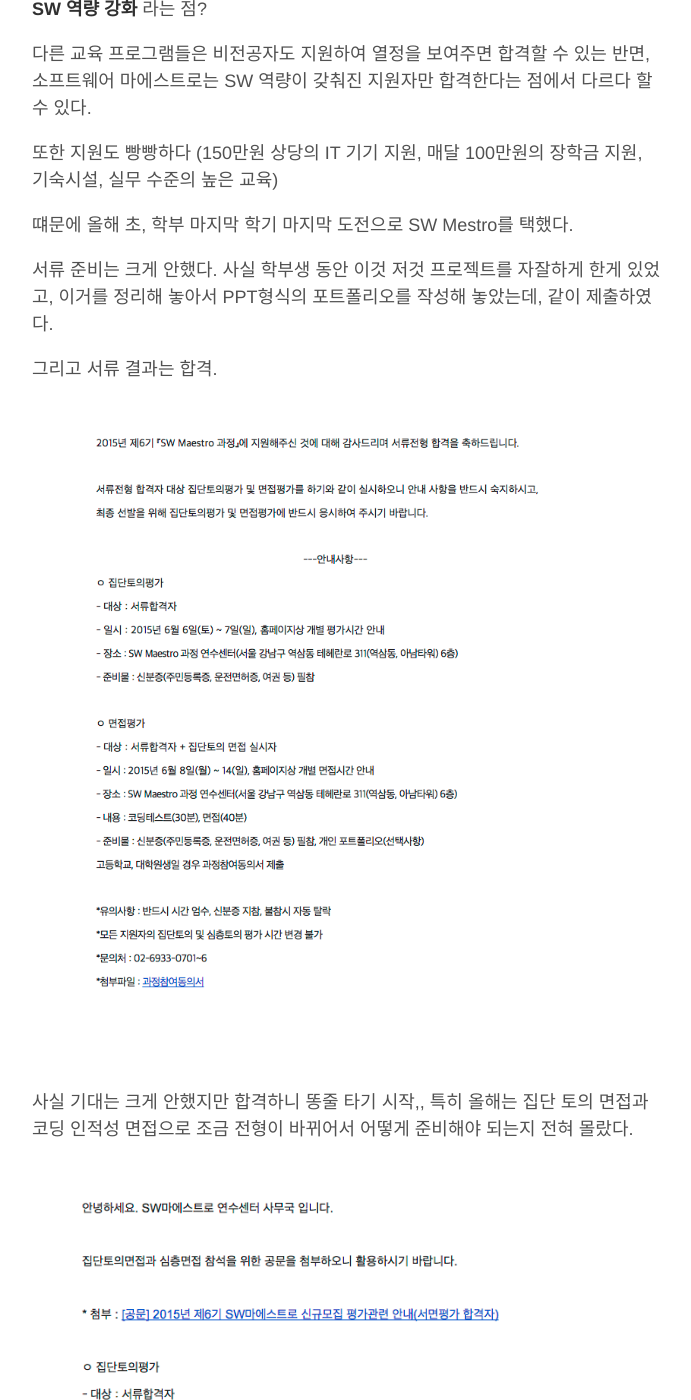
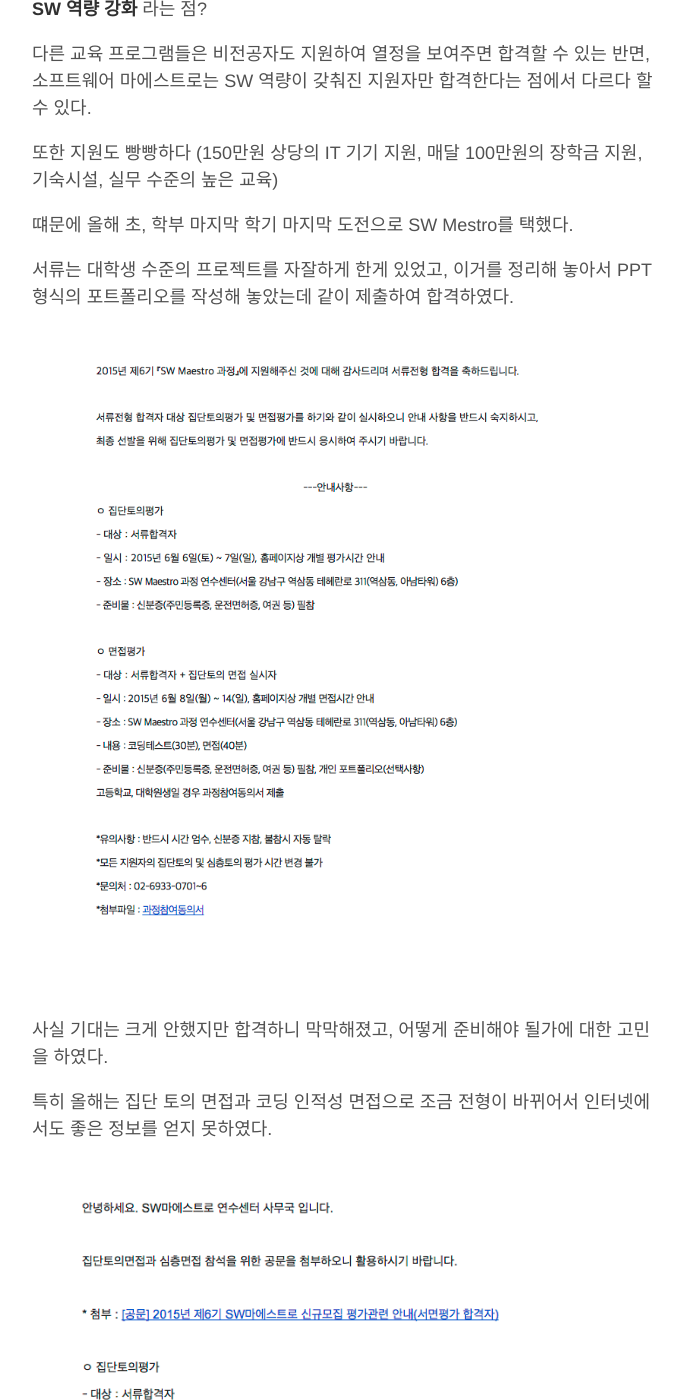
Before and after one commit to KangGwanwoo/KangGwanwoo.github.io, a Jekyll site: the page built from _posts/2015-09-16-sw-Maestro.md, in a window 1280 px wide and 1400 px high, scrolled down 475 px. Shown: the whole window, without its empty margins (293-984 px from the left). Built offline with Jekyll 4.4.1, drawn with Linux system fonts in a browser that asks for light colours; some of the changed text lies outside the part shown.

Commit message:
쏘마 포스트 수

```diff
--- a/_posts/2015-09-16-sw-Maestro.md
+++ b/_posts/2015-09-16-sw-Maestro.md
@@ -20,22 +20,23 @@ title: SW mestro 6기 합격 수기
 
 떄문에 올해 초, 학부 마지막 학기 마지막 도전으로 SW Mestro를 택했다.
 
-서류 준비는 크게 안했다. 사실 학부생 동안 이것 저것 프로젝트를 자잘하게 한게 있었고, 이거를 정리해 놓아서 PPT형식의 포트폴리오를 작성해 놓았는데, 같이 제출하였다.
-
-그리고 서류 결과는 합격.
+서류는 대학생 수준의 프로젝트를 자잘하게 한게 있었고, 이거를 정리해 놓아서 PPT형식의 포트폴리오를 작성해 놓았는데 같이 제출하여 합격하였다.
 
 <br>
 ![placeholder](/public/sw-maestro-document.png "document test")
 <br>
 
-사실 기대는 크게 안했지만 합격하니 똥줄 타기 시작,, 특히 올해는 집단 토의 면접과 코딩 인적성 면접으로 조금 전형이 바뀌어서 어떻게 준비해야 되는지 전혀 몰랐다.
+사실 기대는 크게 안했지만 합격하니 막막해졌고, 어떻게 준비해야 될가에 대한 고민을 하였다.
+
+특히 올해는 집단 토의 면접과 코딩 인적성 면접으로 조금 전형이 바뀌어서 인터넷에서도 좋은 정보를 얻지 못하였다.
 
 
 <br>
 ![placeholder](/public/sw-maestro-interview.png "interview test")
 <br>
 
-집단 토의 면접은 팀워크, 의사소통과 창의성 기획력을 각각의 배점으로 평가한다는 내용
+집단 토의 면접은 팀워크, 의사소통과 창의성 기획력을 각각의 배점으로 평가한다는 내용과
+
 심층 기술 면접을 SW 개발능력, 비전,열정, 인적 소양등을 평가한다는 내용이다.
 
 사실 각각의 배점도 나와있는데, 여기 공개하기엔 민감한 사항 같아서 공개하지 않겠다.
@@ -44,9 +45,10 @@ title: SW mestro 6기 합격 수기
 
 
 ##집단 토의 면접
+
 집단 토의 면접은 여덟 명으로 진행이 되는데, 사실 사회 이슈에 대해서 찬반으로 논쟁을 하는줄 알고 논란이 되고 있는 사회 쟁점들에 대해서 몇 가지 공부하고 이렇게 이렇게 의견을 말해야겠다 ! 하고 갔는데 개뿔,
 
-토의 면접 문제는 상황극이다.
+토의 면접 문제는 상황극이였다.
 
 >A 회사가 신입사원 연수센터가 어떤어떤 이유로 필요하게 되어 어떤 어떤 조건을 만족하는 부지를 고르고자 한다.
 1,2,3,4 부지가 최종 후보인데 각 후보지의 장단점이 명시되어 있고, 이 중에 하나를 정하고 나머지 토의자들과 적절한 부지를 결정해라.
@@ -77,7 +79,7 @@ title: SW mestro 6기 합격 수기
 
 그렇게 면접을 보고,, 유월의 마지막 주에 두개의 메일이 왔다.
 
-## 결과 ?
+## 결과 !
 
 <br>
 ![placeholder](/public/sw-maestro.png "interview test")
```
